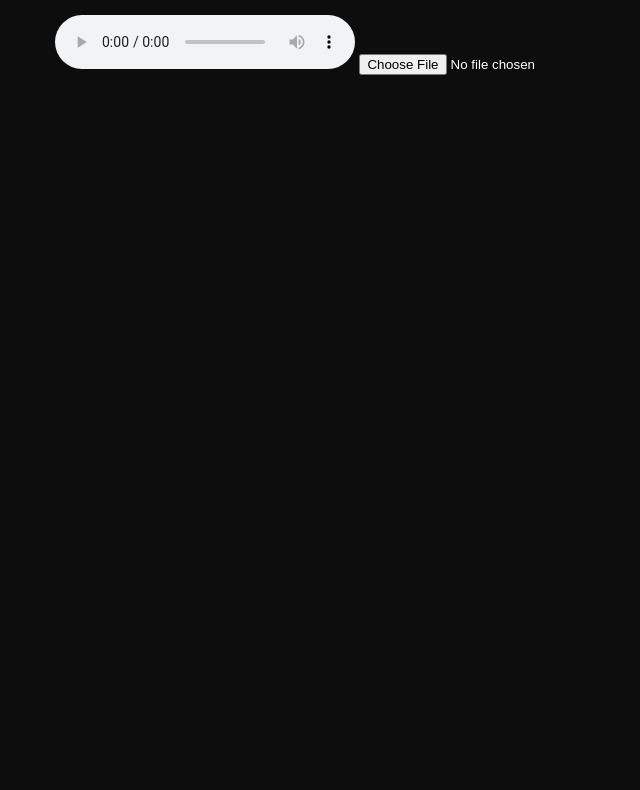
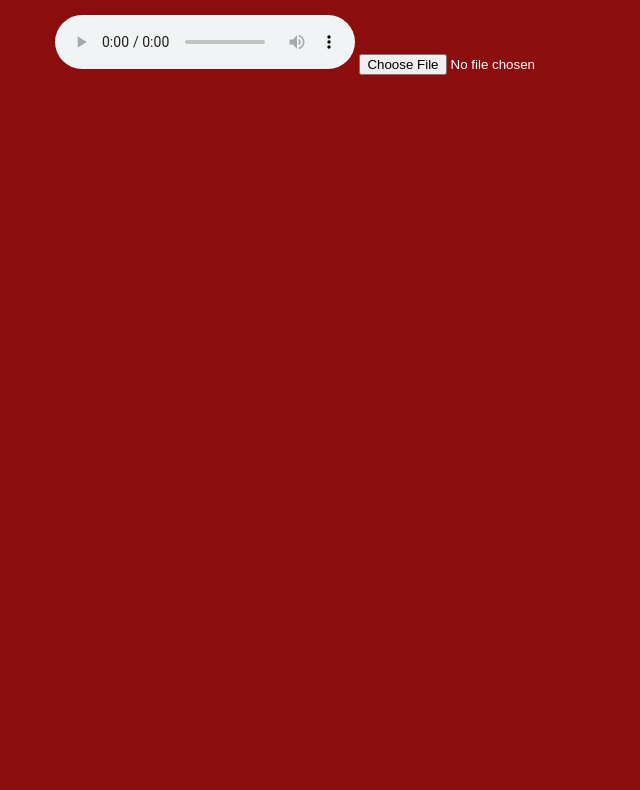
Before and after one commit to RadikShubarov/Jenkins-GithubActions-CICD-test, a plain HTML site: page Web-Equalizer/index.html in a window 1280 px wide. Shown: the part 147-937 px from the top of the page, without its empty margins (395-1035 px from the left). Drawn offline with Linux system fonts and the light colour scheme; a web font is replaced by a local one.

Commit message:
Update style.css

```diff
--- a/Web-Equalizer/style.css
+++ b/Web-Equalizer/style.css
@@ -1,5 +1,5 @@
 body {
-    background-color: rgb(14, 13, 13);
+    background-color: rgb(140, 13, 13);
 }
 
 h1,
```
